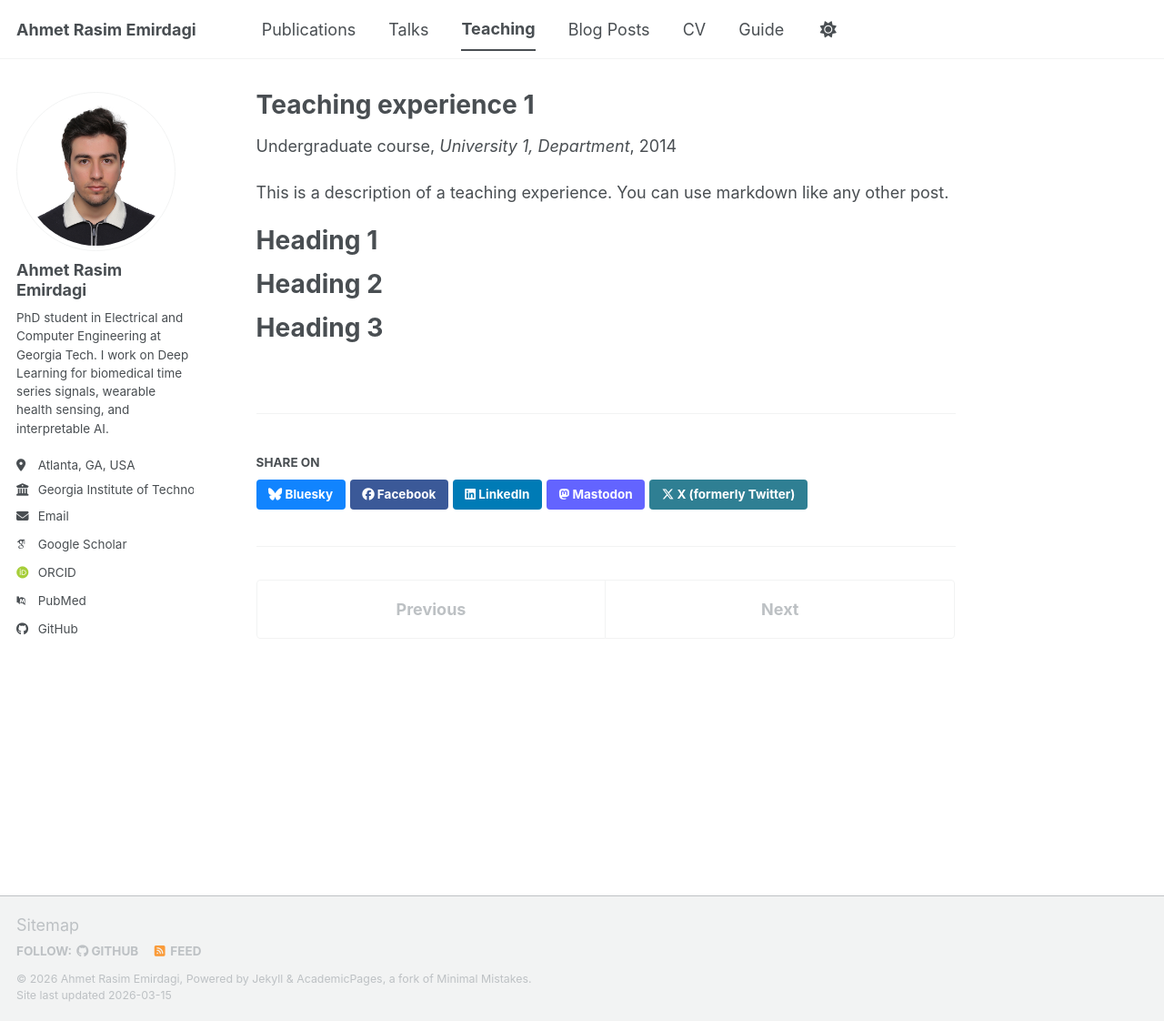
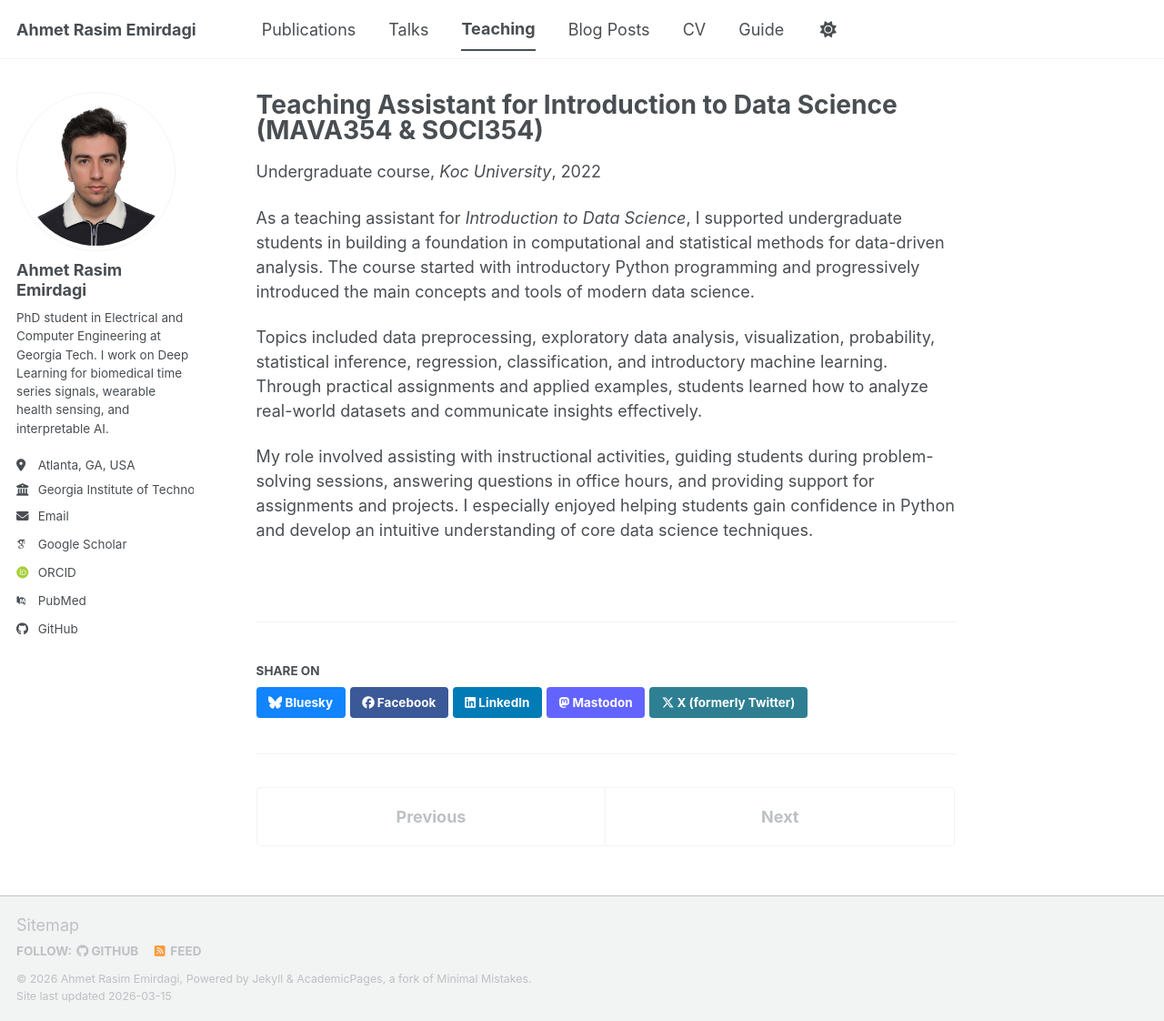
Before and after one commit to ahmetemirdagi/ahmetemirdagi.github.io, a Jekyll site: the page built from _teaching/2014-spring-teaching-1.md, in a window 1280 px wide and 1122 px high. Shown: the whole window at 91% size. Built offline with Jekyll 4.4.1, drawn with Linux system fonts in a browser that asks for light colours; some web fonts are replaced; a script bundle is joined from its source files by our own code; library files that are not in the unit come from our copies.

Commit message:
Config Update

```diff
--- a/_teaching/2014-spring-teaching-1.md
+++ b/_teaching/2014-spring-teaching-1.md
@@ -1,20 +1,15 @@
 ---
-title: "Teaching experience 1"
+title: "Teaching Assistant for Introduction to Data Science (MAVA354 & SOCI354)"
 collection: teaching
 type: "Undergraduate course"
-permalink: /teaching/2014-spring-teaching-1
-venue: "University 1, Department"
-date: 2014-01-01
-location: "City, Country"
+permalink: /teaching/teaching-one
+venue: "Koc University"
+date: 2022-02-01
+location: "Istanbul, Turkey"
 ---
 
-This is a description of a teaching experience. You can use markdown like any other post.
+As a teaching assistant for *Introduction to Data Science*, I supported undergraduate students in building a foundation in computational and statistical methods for data-driven analysis. The course started with introductory Python programming and progressively introduced the main concepts and tools of modern data science.
 
-Heading 1
-======
+Topics included data preprocessing, exploratory data analysis, visualization, probability, statistical inference, regression, classification, and introductory machine learning. Through practical assignments and applied examples, students learned how to analyze real-world datasets and communicate insights effectively.
 
-Heading 2
-======
-
-Heading 3
-======
+My role involved assisting with instructional activities, guiding students during problem-solving sessions, answering questions in office hours, and providing support for assignments and projects. I especially enjoyed helping students gain confidence in Python and develop an intuitive understanding of core data science techniques.
```
